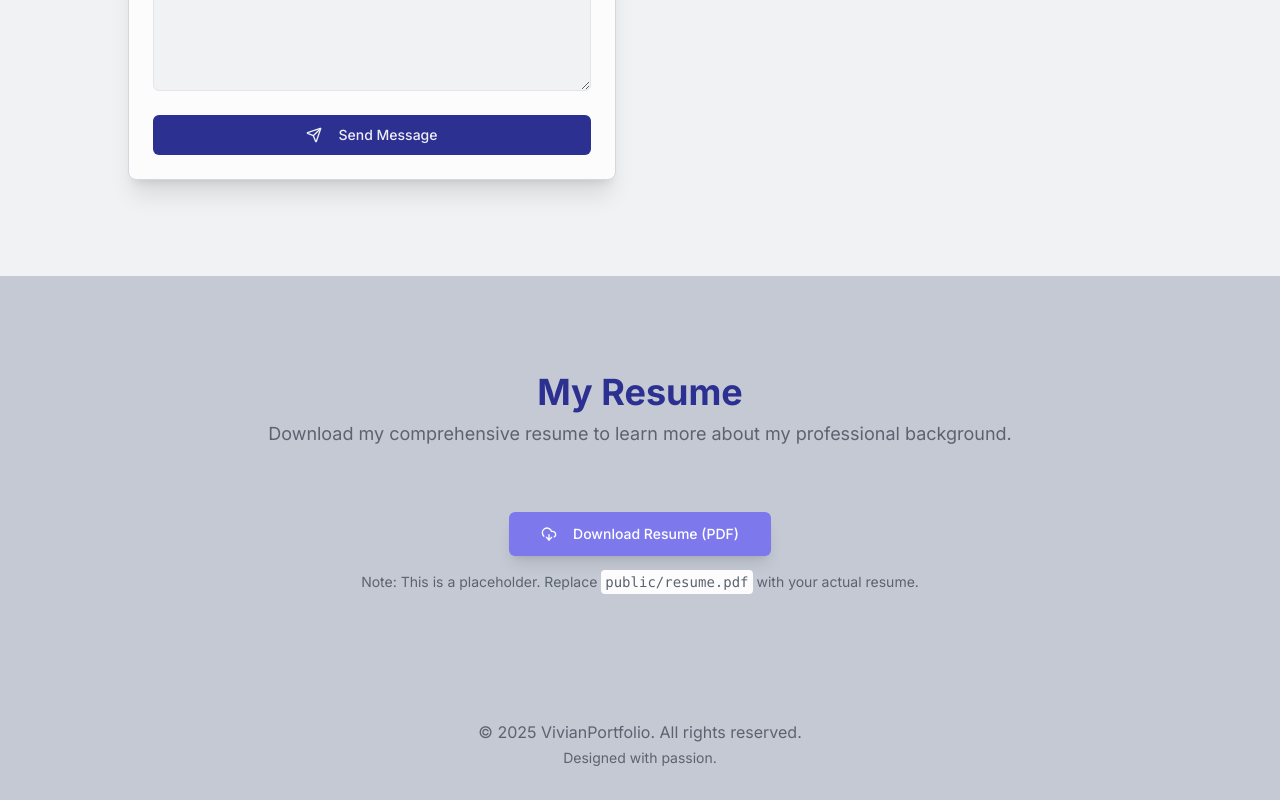
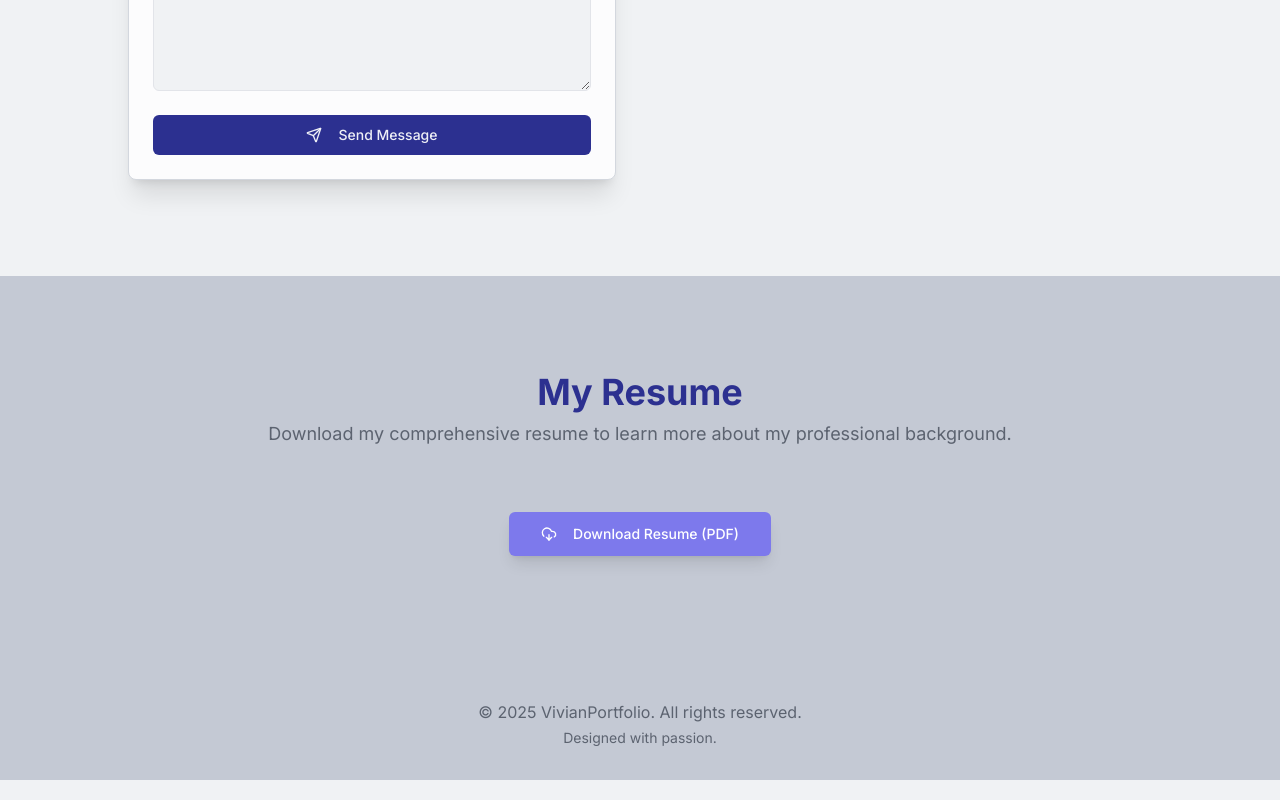
Before and after one commit to veeily812/ViPhungProfile, a Next.js app: page / in a window 1280 px wide. Shown: the part 7885-8685 px from the top of the page. Built offline with nearby package versions, Linux system fonts and the light colour scheme.

Commit message:
Update resume-section.tsx

```diff
--- a/src/components/sections/resume-section.tsx
+++ b/src/components/sections/resume-section.tsx
@@ -8,13 +8,12 @@ export default function ResumeSection() {
     <SectionWrapper id="resume" title="My Resume" subtitle="Download my comprehensive resume to learn more about my professional background." className="bg-muted">
       <div className="text-center">
         <Button size="lg" asChild className="bg-accent hover:bg-accent/90 text-accent-foreground shadow-lg transition-transform hover:scale-105">
-          <Link href="/resume.pdf" target="_blank" download="My_Resume.pdf">
+          <Link href="public/Vivian Phung RESUME.pdf" target="_blank" download="My_Resume.pdf">
             <DownloadCloud className="mr-2 h-5 w-5" />
             Download Resume (PDF)
           </Link>
         </Button>
         <p className="mt-4 text-sm text-muted-foreground">
-          Note: This is a placeholder. Replace <code className="bg-card p-1 rounded-sm">public/resume.pdf</code> with your actual resume.
         </p>
       </div>
     </SectionWrapper>
```
